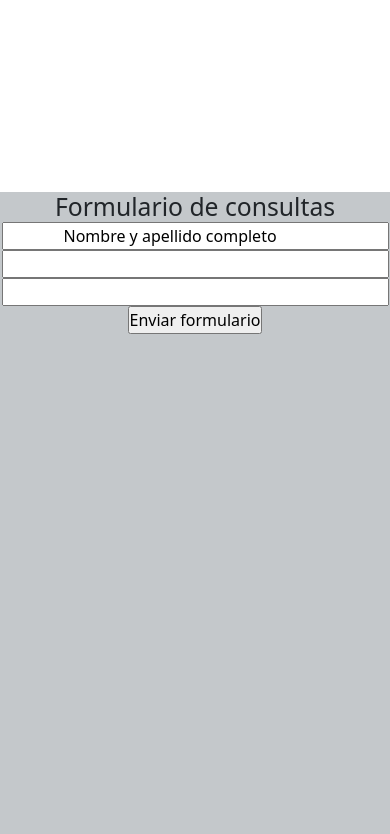
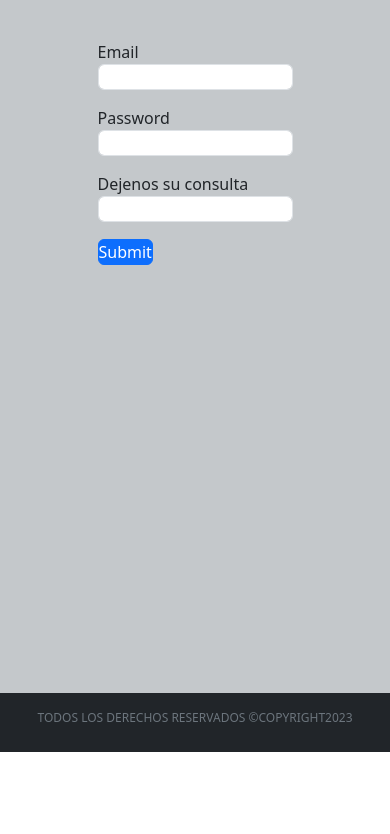
Before and after one commit to MaldonadoSantii/CityClothes, a plain HTML site: page pages/contactanos.html in a window 390 px wide. Shown: the part 92-926 px from the top of the page. After the commit the page ends 844 px from the top, so only its background shows below. Drawn offline with nearby package versions, Linux system fonts and the light colour scheme; a web font is replaced by a local one.

Commit message:
Diseño responsive, arreglo de paginas/bugs

```diff
--- a/pages/contactanos.html
+++ b/pages/contactanos.html
@@ -33,21 +33,44 @@
 
 
 
-    <main class="container-fluid bg-secondary" style="--bs-bg-opacity: .4">
-        <div class="h-100">
+    <main class="main__contactanos container-fluid d-flex bg-secondary" style="--bs-bg-opacity: .4">
+        <!-- <div class="h-100 d-flex w-100 justify-content-center">
          <form class="form__de--contactanos text-center">
             <fieldset>
                <H2>Formulario de consultas</H2>
-             <ul class="container-fluid">
-               <li class="d-flex justify-content-center "> <input type="name" size="30" value="Nombre y apellido completo" class=" form__contact"></li>
+             <ul class="list-unstyled">
+               <li class=" justify-content-center "> <input type="name" size="30" value="Nombre y apellido completo" class=" form__contact"></li>
                <li class="d-flex justify-content-center"> <input type="email" size="30" name="Correo electronico" class="form__contact"></li>
                <li class="d-flex justify-content-center"> <input type="text" size="30" name="Dejanos un comentario" class="form__contact"></li>
                <input type="submit" value="Enviar formulario">
              </ul>
             </fieldset>
          </form>
+        </div> -->
+        <div class="row w-100">
+            <div class="col-3">
+
+            </div>
+        <form class="col-6 mx-auto mt-5">
+            <div class="mb-3">
+              <label for="exampleInputEmail1" class="form-label">Email</label>
+              <input type="email" class="form-control" id="exampleInputEmail1" aria-describedby="emailHelp">
+            </div>
+            <div class="mb-3">
+              <label for="exampleInputPassword1" class="form-label">Password</label>
+              <input type="password" class="form-control" id="exampleInputPassword1">
+            </div>
+            <div class="mb-3">
+                <label for="DejeSuReclamo" class="form-label">Dejenos su consulta</label>
+                <input type="text" class="form-control" id="DejeSuReclamo">
+            </div>
+            <button type="submit" class="btn btn-primary">Submit</button>
+          </form>
+          <div class="col-3">
+
+          </div>
         </div>
-        </main>
+    </main>
         <!-- PIE DE PAGINA -->
     <footer class="footer__cero container-fluid bg-dark text-secondary">
         <p class="justify-content-center d-flex pt-3 "> TODOS LOS DERECHOS RESERVADOS &copy;COPYRIGHT2023</p>
--- a/sass/style.scss
+++ b/sass/style.scss
@@ -122,13 +122,12 @@ footer{
    }
 
 
-   .form__de--contactanos{
-    margin-top: 200px !important;
-   }
+
 
     .form__contact{
         padding-left: 60px !important;
     }
+
 
 }
 /* // Medium devices (tablets, 768px and up) */
```
Also changed, not shown: pages/miperfil.html (+25 -3 lines), img/user.png (added), 1 other file.
